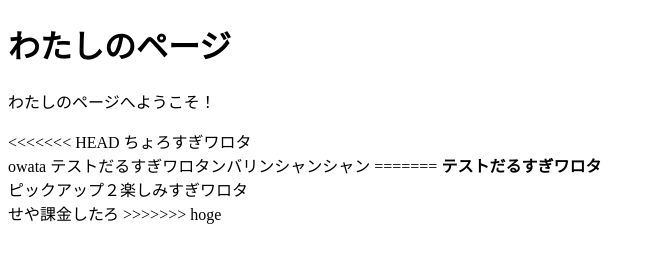
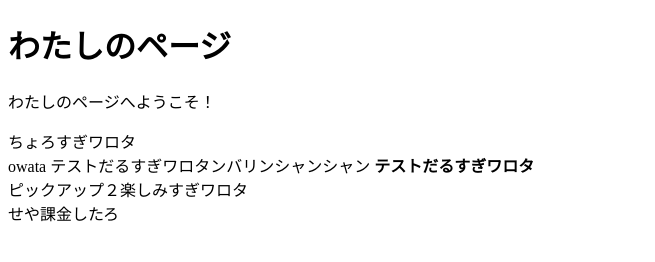
Before and after one commit to KK6152/testsite, a plain HTML site: page index.html in a window 1280 px wide. Shown: the whole page, without its empty margins (0-655 px from the left). Drawn offline with Linux system fonts and the light colour scheme.

Commit message:
コンフリクト修正

```diff
--- a/index.html
+++ b/index.html
@@ -7,15 +7,12 @@
 <h1>わたしのページ</h1>
 <p>わたしのページへようこそ！</p>
 <p>
-<<<<<<< HEAD
     ちょろすぎワロタ<br>owata
     テストだるすぎワロタンバリンシャンシャン
-=======
     <strong>テストだるすぎワロタ</strong>
     <br>ピックアップ２楽しみすぎワロタ
     <br>せや課金したろ
 
->>>>>>> hoge
 </p>
 </body>
 </html>
```
